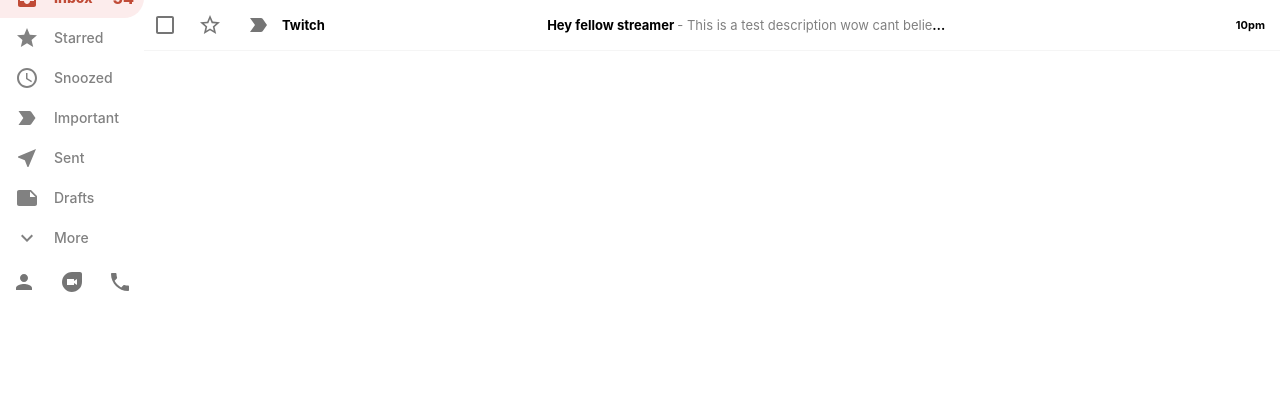
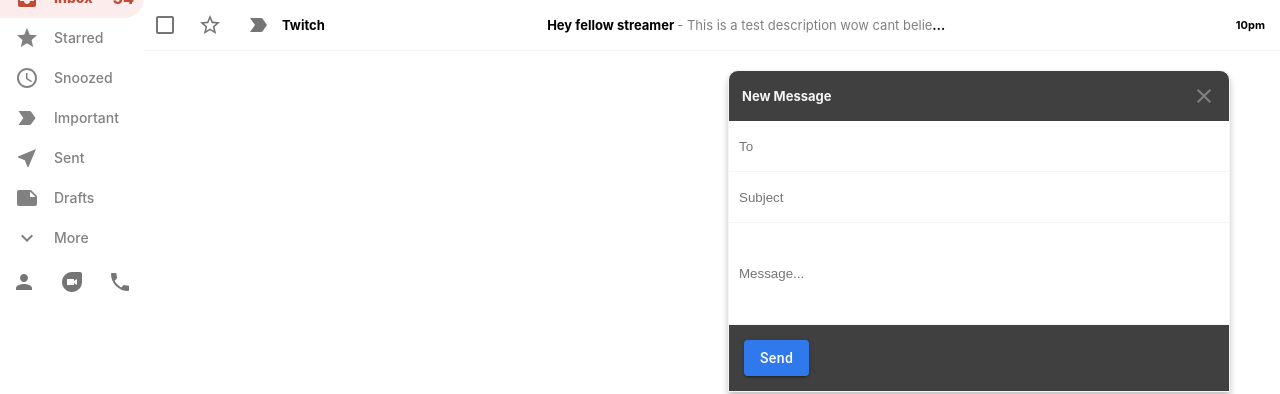
Before and after one commit to alexeiscript/gmail-clone, a React (Create React App) app: page / in a window 1280 px wide. Shown: the part 408-802 px from the top of the page. Built offline with nearby package versions, Linux system fonts and the light colour scheme.

Commit message:
new message form layout and styling

```diff
--- a/src/SendMail.css
+++ b/src/SendMail.css
@@ -0,0 +1,56 @@
+.sendMail {
+  position: absolute;
+  bottom: 0px;
+  right: 50px;
+  background-color: #404040;
+  width: 40%;
+  height: 40%;
+  max-width: 500px;
+  border-top-left-radius: 10px;
+  border-top-right-radius: 10px;
+  display: flex;
+  flex-direction: column;
+  border: 1px solid whitesmoke;
+  box-shadow: 0px 5px 7px 0px rgba(0, 0, 0, 0.24);
+}
+
+.sendMail_header {
+  padding: 13px;
+  display: flex;
+  justify-content: space-between;
+  align-items: center;
+  color: gray;
+}
+
+.sendMail_header h3 {
+  color: whitesmoke;
+  font-size: 13px;
+}
+
+.sendMail_send {
+  background-color: #3079ed !important;
+  text-transform: capitalize !important;
+  margin: 15px !important;
+}
+
+.sendMail_close {
+  cursor: pointer;
+}
+
+.sendMail form {
+  display: flex;
+  flex: 1;
+  flex-direction: column;
+}
+
+.sendMail form input {
+  height: 30px;
+  padding: 10px;
+  border: none;
+  border-bottom: 1px solid whitesmoke;
+  outline: none;
+}
+
+.sendMail_message {
+  flex: 1;
+}
--- a/src/SendMail.js
+++ b/src/SendMail.js
@@ -11,12 +11,17 @@ function SendMail() {
         <CloseIcon className="sendMail_close" />
       </div>
       <form action="">
-        <input type="text"/>
-        <input type="text"/>
-        <input type="text"/>
+        <input placeholder="To" type="text"/>
+        <input placeholder="Subject" type="text"/>
+        <input placeholder="Message..." type="text" className="sendMail_message" />
 
         <div className="sendMail_options">
-          <Button>Send</Button>
+          <Button
+            className="sendMail_send"
+            variant="contained"
+            color="primary"
+            type="submit"
+          >Send</Button>
         </div>
       </form>
     </div>
```
